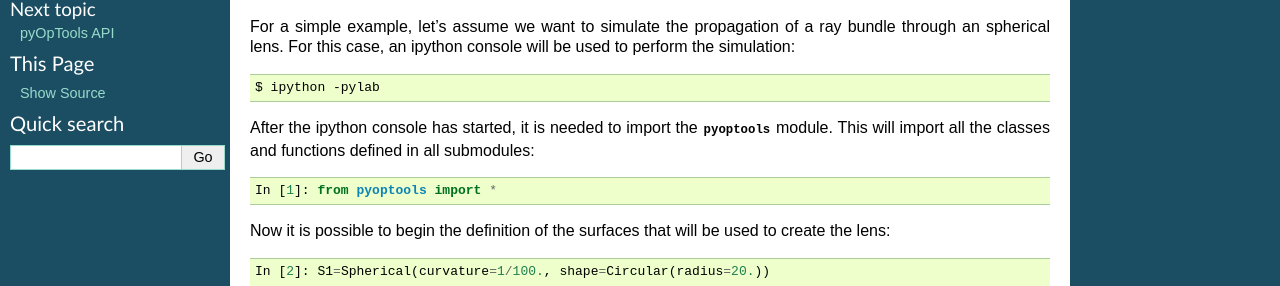
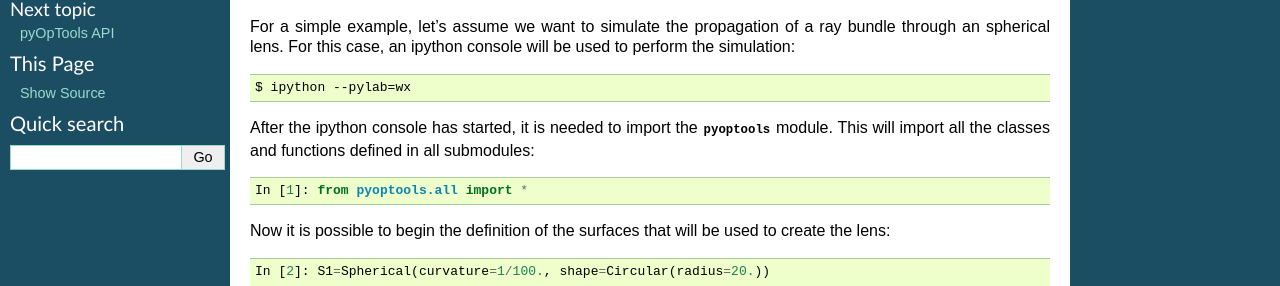
Before and after one commit to cihologramas/pyoptools, a Sphinx documentation site: the page built from doc/raytrace.rst, in a window 1280 px wide and 900 px high. Shown: the part 255-541 px from the top of the window. Built offline with Sphinx 7.4.7, drawn with Linux system fonts in a browser that asks for light colours; formulas are drawn with MathJax 3; pages that are not in the unit, such as notebooks, are missing from menus.

Commit message:
More documentation fixes

```diff
--- a/doc/raytrace.rst
+++ b/doc/raytrace.rst
@@ -16,13 +16,13 @@ of a ray bundle through an spherical lens. For this case, an ipython
 console will be used to perform the simulation::
 
 
-    $ ipython -pylab
+    $ ipython --pylab=wx
 
 After the ipython console has started, it is needed to import the
 :mod:`pyoptools` module. This will import all the classes and functions
 defined in all submodules::
 
-    In [1]: from pyoptools import *
+    In [1]: from pyoptools.all import *
 
 Now it is possible to begin the definition of the surfaces that will be
 used to create the lens::
```
Also changed, not shown: doc/tutorials.rst (+0 -8 lines), doc/wavefront1-1.png (deleted), doc/wavefront1-2.png (deleted), doc/wavefront1-3.png (deleted), 9 other files.
